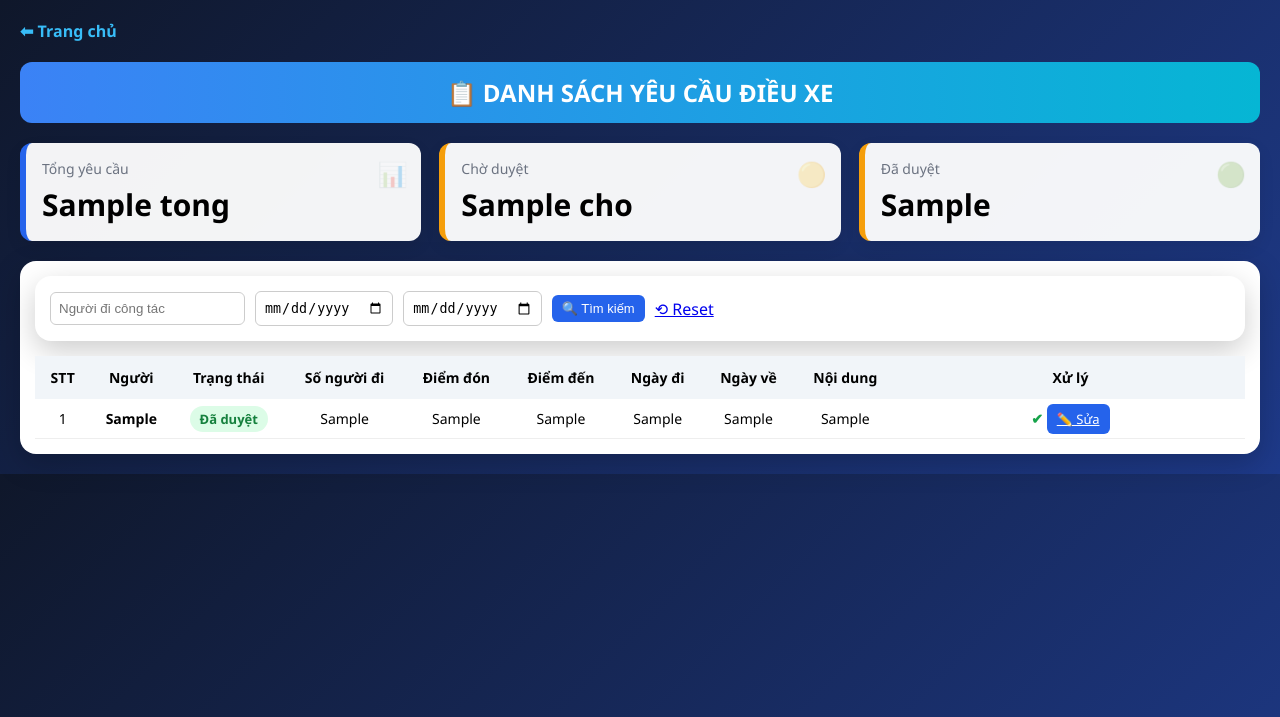
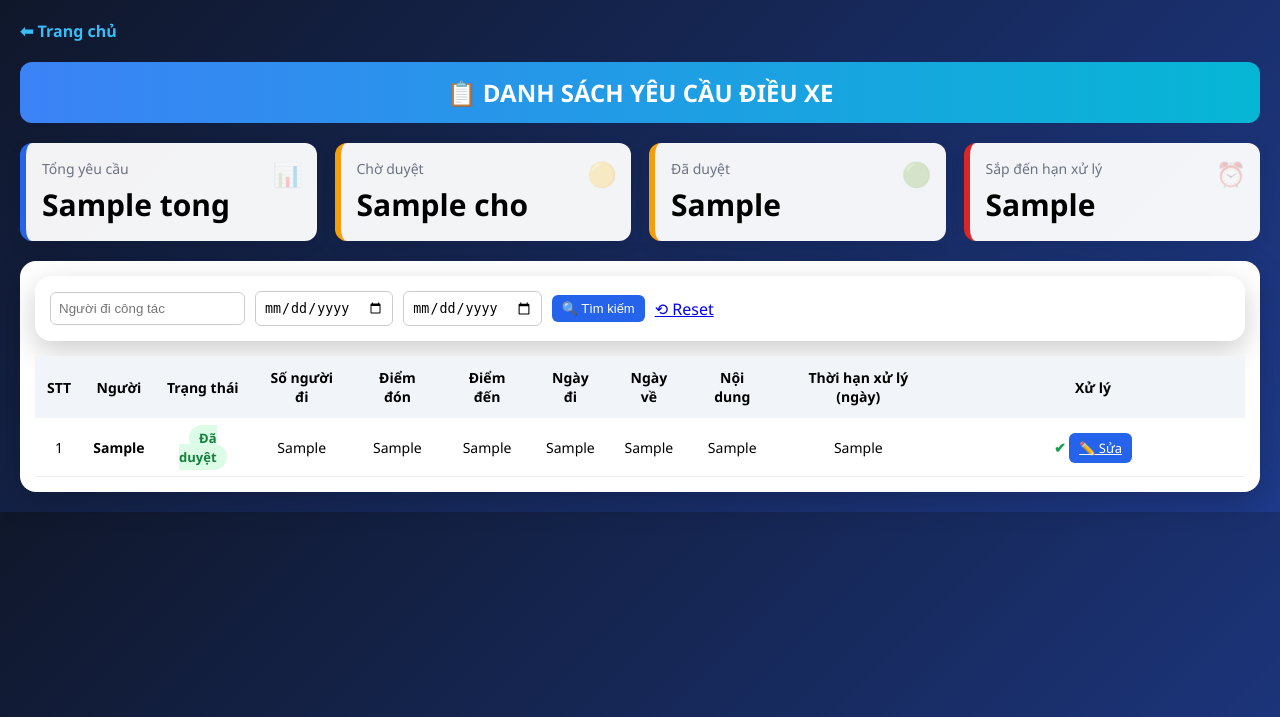
Before and after one commit to conkiencon2016-max/quanly-xe, a Flask app: template templates/danh_sach_yeu_cau.html in a window 1280 px wide. Shown: the top 717 px of the page. Run offline with Flask 3, Linux system fonts and the light colour scheme; the template is opened without the code that fills it: most values are stand-ins (such as "Sample title", 1, 10 or a date in 2020).

Commit message:
Update danh_sach_yeu_cau.html

```diff
--- a/templates/danh_sach_yeu_cau.html
+++ b/templates/danh_sach_yeu_cau.html
@@ -222,7 +222,13 @@ select{
         <div class="dash-number">{{ da }}</div>
         <div class="dash-icon">🟢</div>
     </div>
+   <div class="dash-box" style="border-left:6px solid #dc2626"
+     onclick="location.href='?sap_den_han=1'">
 
+    <div class="dash-title">Sắp đến hạn xử lý</div>
+    <div class="dash-number">{{ sap_den_han }}</div>
+    <div class="dash-icon">⏰</div>
+</div>
 </div>
 <div class="card">
 <div class="card" style="margin-bottom:15px">
@@ -266,6 +272,7 @@ select{
     <th>Ngày đi</th>
     <th>Ngày về</th>
     <th>Nội dung</th>
+    <th>Thời hạn xử lý (ngày)</th>
     <th style="min-width:280px">Xử lý</th> <!-- 🔥 FIX -->
 </tr>
 </thead>
@@ -292,7 +299,23 @@ select{
 <td>{{ r.ngay_di_dep }}</td>
 <td>{{ r.ngay_ve_dep }}</td>
 <td title="{{ r.muc_dich }}">{{ r.muc_dich }}</td>
-
+<td>
+    {% if r.han_xu_ly is not none %}
+        {% if r.han_xu_ly <= 0 %}
+            <span style="color:red;font-weight:600">
+                Quá hạn
+            </span>
+        {% elif r.han_xu_ly <= 2 %}
+            <span style="color:#dc2626;font-weight:600">
+                {{ r.han_xu_ly }}
+            </span>
+        {% else %}
+            {{ r.han_xu_ly }}
+        {% endif %}
+    {% else %}
+        -
+    {% endif %}
+</td>
 <td>
 
 {% if r.trang_thai == "cho_duyet" %}
```
